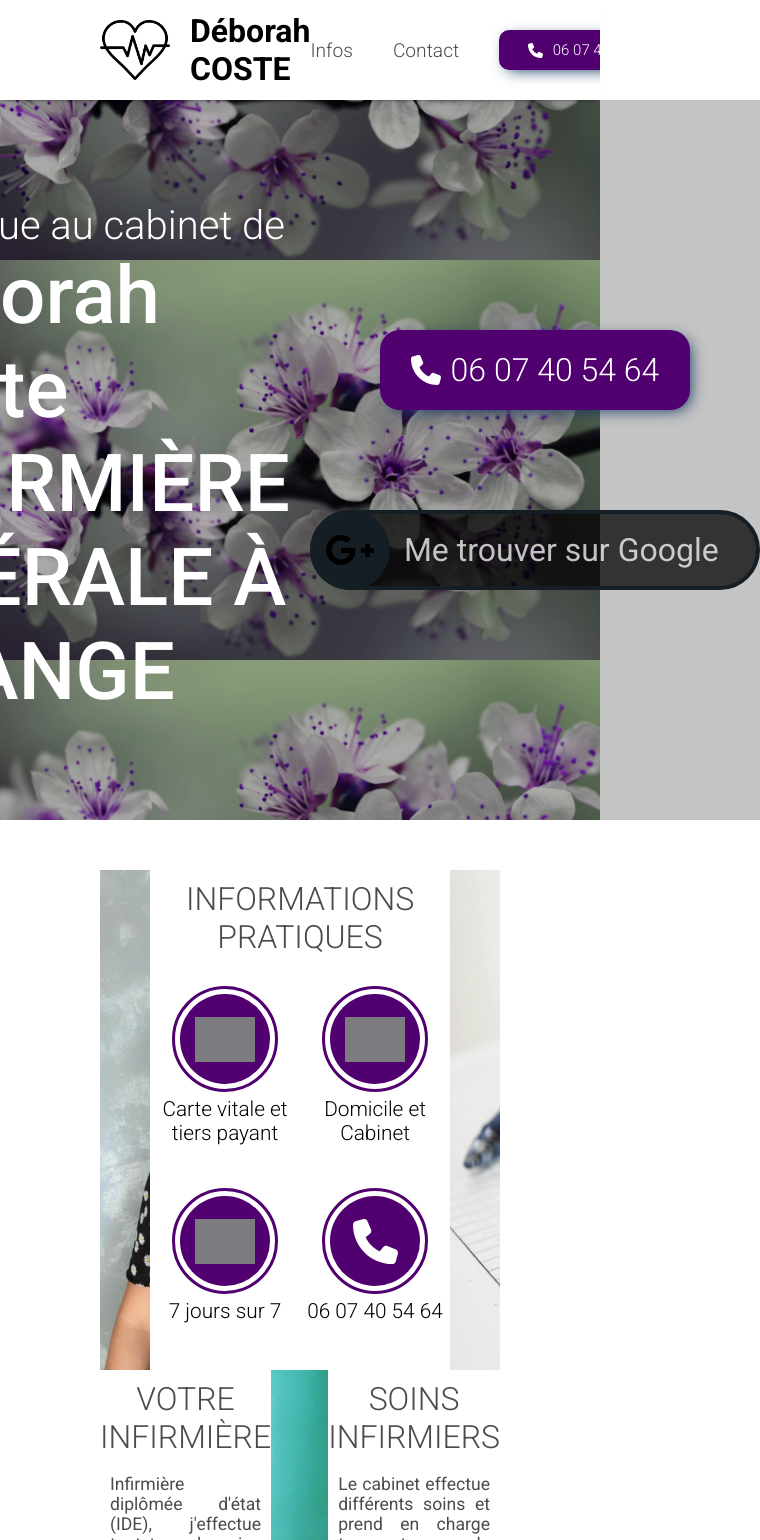
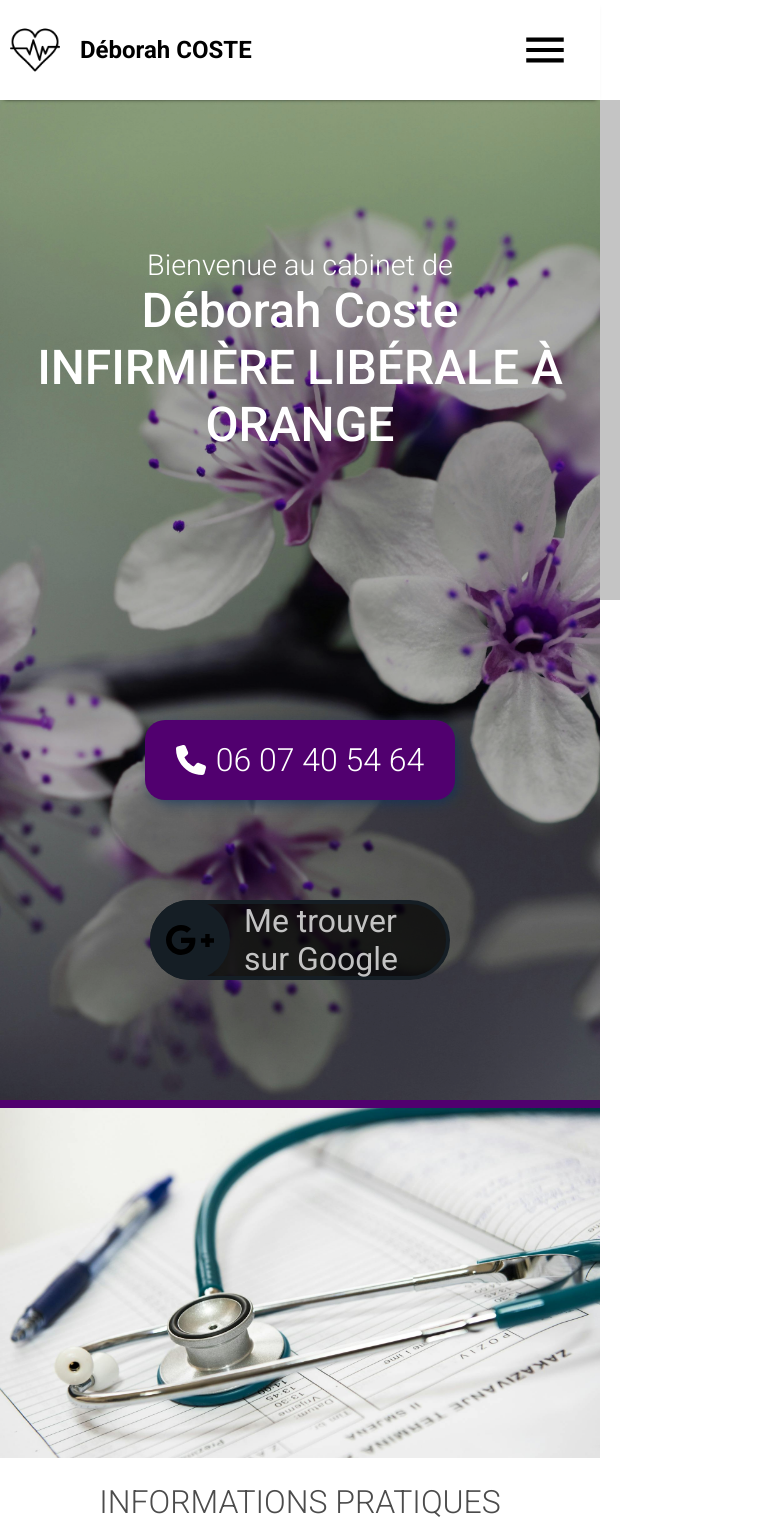
Before and after one commit to tibocst/site-vitrine-infirmi-re, a React (Create React App) app in the folder app/: page / in a window 600 px wide. Shown: the top 1540 px of the page, 760 px wide, since content can reach past the window. Built offline with nearby package versions, Linux system fonts and the light colour scheme; grey boxes are pictures that could not be loaded.

Commit message:
Correction bug menu + ajout menu burger + breakpoint

```diff
--- a/app/src/components/Header/index.jsx
+++ b/app/src/components/Header/index.jsx
@@ -2,9 +2,11 @@ import "../../styles/Header.css";
 import { NavLink } from "react-router-dom";
 import { useLocation } from "react-router-dom";
 import PhoneNumber from "../../components/PhoneNumber";
+import { useState, useEffect} from "react";
+
+import menuBurger from "../../assets/menu-burger.svg";
 
 function goToHash(hash) {
-
   if (hash) {
     const element = document.getElementById(hash.replace("#", ""));
     if (element) {
@@ -13,29 +15,72 @@ function goToHash(hash) {
         element.getBoundingClientRect().top + window.scrollY + yOffset;
       window.scrollTo({ top: yPosition, behavior: "smooth" });
     }
-    // eslint-disable-next-line no-restricted-globals
-    history.replaceState(null, '', window.location.pathname + window.location.search);
+    window.history.replaceState(
+      null,
+      "",
+      window.location.pathname + window.location.search
+    );
   }
 }
 
 function Header(props) {
   const { src } = props;
   const { hash } = useLocation();
+
+  const [menuOpen, setMenuOpen] = useState(false);
+
+  useEffect(() => {
+    if (hash) {
+      goToHash(hash);
+    }
+  }, [hash,]);
+
+
+
+  const toggleMenu = () => {
+    console.log("passé menu");
+    setMenuOpen(!menuOpen);
+  };
+
   return (
     <nav className="main-nav">
       <NavLink className="main-nav-logo" to="#votre-infirmiere">
         <img className="main-nav-logo-image" src={src} alt="Infirmière Logo" />
         <p>Déborah COSTE</p>
       </NavLink>
-      <div className="main-nav-menu">
-        <NavLink to="#infos" onClick={goToHash(hash)}>
+      <img
+        className="menu-toggle-button"
+        onClick={toggleMenu}
+        src={menuBurger}
+        alt="menu burger"
+      />
+      <div className={`main-nav-menu ${menuOpen ? "active" : ""}`}>
+        <NavLink
+          to="#infos"
+          onClick={() => {
+            goToHash(hash);
+            toggleMenu();
+          }}
+        >
           <p>Infos</p>
         </NavLink>
-        <NavLink to="#contact" onClick={goToHash(hash)}>
+        <NavLink
+          to="#contact"
+          onClick={() => {
+            goToHash(hash);
+            toggleMenu();
+          }}
+        >
           <p>Contact</p>
         </NavLink>
-        <NavLink to="tel:0607405464" onClick={goToHash(hash)}>
-            <PhoneNumber phoneNumber={"06 07 40 54 64"} />
+        <NavLink
+          to="tel:0607405464"
+          onClick={() => {
+            goToHash(hash);
+            toggleMenu();
+          }}
+        >
+          <PhoneNumber phoneNumber={"06 07 40 54 64"} />
         </NavLink>
       </div>
     </nav>
--- a/app/src/pages/Home/index.jsx
+++ b/app/src/pages/Home/index.jsx
@@ -20,7 +20,9 @@ function Home() {
         <div className="home-main-info_text">
           <h2>Bienvenue au cabinet de</h2>
           <h1>Déborah Coste</h1>
-          <h1 className="home-main-info_text_h1">INFIRMIÈRE LIBÉRALE À ORANGE</h1>
+          <h1 className="home-main-info_text_h1">
+            INFIRMIÈRE LIBÉRALE À ORANGE
+          </h1>
         </div>
         <div className="home-main-info_button">
           <div>
@@ -39,14 +41,9 @@ function Home() {
                 <p>Me trouver sur Google</p>
               </div>
             </div>
-            <Link
-              to="https://g.co/kgs/ttfcNpL"
-              target="_blank"
-              rel="noopener noreferrer"
-              className="google-link-slide_icon"
-            >
+            <div className="google-link-slide_icon">
               <img src={googleIcon} alt="Icone Google" />
-            </Link>
+            </div>
           </Link>
         </div>
       </div>
--- a/app/src/styles/Footer.css
+++ b/app/src/styles/Footer.css
@@ -54,3 +54,10 @@
     max-width: 800px;
     text-align: justify;
 }
+
+/* Extra small devices (phones, portrait) */
+@media only screen and (max-width: 600px) {
+    .footer {
+        width: 100% !important;
+    }
+  }
--- a/app/src/styles/Header.css
+++ b/app/src/styles/Header.css
@@ -95,3 +95,104 @@
   #phone-number-nav {
     max-height: 25px;
   }
+
+  .menu-toggle-button {
+    display: none;
+  }
+
+  /* Extra small devices (phones, portrait) */
+@media only screen and (max-width: 600px) {
+  .main-nav {
+    padding: 0 10px 0 10px;
+    overflow: visible;
+  }
+
+  .main-nav-logo > img {
+    height: inherit;
+    width: 50px;
+  }
+
+  .main-nav-logo > p {
+    font-size: 1.5em;
+  }
+  .main-nav-menu {
+    display: none;
+    flex-direction: column;
+    position: absolute;
+    gap: 10px;
+    top: 100px;
+    right: 0px;
+    background-color: white;
+    padding: 10px;
+    box-shadow: 0px 3px 4px -4px #000000;
+    z-index: 10;
+    border-bottom: 2px solid var(--color-second);
+    border-left: 2px solid var(--color-second);
+  }
+
+  .main-nav-menu.active {
+    display: flex;
+  }
+
+  .main-nav-menu a {
+    text-align: center;
+
+  }
+
+  .menu-toggle-button {
+    display: flex;
+    align-self: center;
+    align-items: center;
+    justify-content: center;
+    cursor: pointer;
+    height: 50px;
+    padding-right: 20px;
+  }
+}
+
+/* Small devices (phones, landscape) */
+@media only screen and (min-width: 600px) and (max-width: 768px) {
+  .main-nav {
+    padding: 0 10px 0 10px;
+    overflow: visible;
+  }
+  .main-nav-menu {
+    display: none;
+    flex-direction: column;
+    position: absolute;
+    gap: 10px;
+    top: 100px;
+    right: 0px;
+    background-color: white;
+    padding: 10px;
+    box-shadow: 0px 3px 4px -4px #000000;
+    z-index: 10;
+    border-bottom: 2px solid var(--color-second);
+    border-left: 2px solid var(--color-second);
+  }
+
+  .main-nav-menu.active {
+    display: flex;
+  }
+
+  .main-nav-menu a {
+    text-align: center;
+  }
+
+  .menu-toggle-button {
+    display: flex;
+    align-self: center;
+    align-items: center;
+    justify-content: center;
+    cursor: pointer;
+    height: 50px;
+  }
+}
+
+/* Medium devices (tablets) */
+@media only screen and (min-width: 768px) and (max-width: 992px) {
+
+  .main-nav {
+    padding: 0 10px 0 10px;
+  }
+}
--- a/app/src/styles/Home.css
+++ b/app/src/styles/Home.css
@@ -11,7 +11,7 @@
     height: 90vh;
     background-image: url("../assets/flowers.jpg");
     background-position: center;
-    background-size: 100% auto;
+    background-size: cover;
     display: flex;
     align-items: center;
     justify-content: center;
@@ -21,7 +21,6 @@
 .home-main-info_text {
     display: flex;
     flex-direction: column;
-    align-items: left;
     justify-content: center;
     flex: 1;
     background-color: rgba(0, 0, 0, 0.233);
@@ -35,7 +34,7 @@
     font-size: 2.5em;
     margin: 0;
     font-weight: 300;
-    align-self: left;
+    text-align: left;
     /* font-family: "Caveat", cursive;
     font-optical-sizing: auto;
     font-style: normal; */
@@ -60,6 +59,7 @@
     flex: 1;
     background-color: rgba(0, 0, 0, 0.233);
     height: 100%;
+    width: 100%;
 }
 
 .home-main-info_button > div:nth-child(1) {
@@ -291,3 +291,219 @@ img { max-width: 1300px;}
     /* object-position: -550px 0px; */
     object-fit: cover;
 }
+
+/* Extra small devices (phones, portrait) */
+@media only screen and (max-width: 600px) {
+    .home-main-info {
+        flex-direction: column;
+        min-height: 1000px !important;
+    }
+
+    .home-main-info_text {
+        align-items: center;
+        width: 100%;
+    }
+
+    .home-main-info_text > h2 {
+        font-size: 1.8em !important;
+    }
+
+    .home-main-info_text > h1 {
+        text-align: center;
+        font-size: 3em !important;
+    }
+
+    .google-link {
+        width: 300px;
+    }
+
+    .home-info {
+        padding: 0;
+        border-top: 8px solid var(--color-second);
+    }
+
+    .home-info-display {
+        margin: 0 !important;
+    }
+
+    .home-info-display-line-first {
+        flex-direction: column-reverse;
+        height: inherit !important;
+        gap: 15px;
+    }
+
+    .home-info-display-line-first > div {
+        height: 350px !important;
+        flex: inherit !important;
+    }
+
+    .home-info-display-line-first > div:nth-child(2) {
+        height: 500px !important;
+    }
+
+    .home-info-display_card {
+        flex-direction: column;
+        gap: 0;
+        align-items: center;
+        justify-content: center;
+    }
+
+    .home-info-display-line-second {
+        flex-direction: column;
+        height: inherit !important;
+        gap: 15px;
+    }
+
+    .home-info-display-line-second > div {
+        height: 500px !important;
+        flex: inherit !important;
+    }
+
+    .home-info-display-line-third {
+        flex-direction: column;
+        height: 700px !important;
+        gap: 30px;
+    }
+  }
+
+  /* Small devices (phones, landscape) */
+  @media only screen and (min-width: 600px) and (max-width: 768px) {
+    .home-main-info {
+        flex-direction: column;
+    }
+
+    .home-main-info_text {
+        align-items: center;
+    }
+
+    .home-main-info_text > h2 {
+        font-size: 1.8em !important;
+    }
+
+    .home-main-info_text > h1 {
+        text-align: center;
+        font-size: 3em !important;
+    }
+
+    .home-info {
+        padding: 0;
+        border-top: 8px solid var(--color-second);
+    }
+
+    .home-info-display {
+        margin: 0 !important;
+    }
+
+    .home-info-display-line-first {
+        flex-direction: column-reverse;
+        height: inherit !important;
+        gap: 15px;
+    }
+
+    .home-info-display-line-first > div {
+        height: 350px !important;
+        flex: inherit !important;
+    }
+
+    .home-info-display_card {
+        flex-direction: row;
+        gap: 0;
+        align-items: center;
+        justify-content: center;
+    }
+
+    .home-info-display-line-second {
+        flex-direction: column;
+        height: inherit !important;
+        gap: 15px;
+    }
+
+    .home-info-display-line-second > div {
+        height: 350px !important;
+        flex: inherit !important;
+    }
+
+    .home-info-display-line-third {
+        flex-direction: column;
+        height: 700px !important;
+        gap: 30px;
+    }
+  }
+
+  /* Medium devices (tablets) */
+  @media only screen and (min-width: 768px) and (max-width: 992px) {
+
+    .home-main-info {
+        flex-direction: column;
+    }
+
+    .home-main-info_text {
+        align-items: center;
+    }
+
+    .home-main-info_text > h1 {
+        text-align: center;
+    }
+
+    .home-info {
+        padding: 0;
+        border-top: 8px solid var(--color-second);
+    }
+
+    .home-info-display {
+        margin: 0 !important;
+    }
+
+    .home-info-display-line-first {
+        flex-direction: column-reverse;
+        height: inherit !important;
+        gap: 15px;
+    }
+
+    .home-info-display-line-first > div {
+        height: 350px !important;
+        flex: inherit !important;
+    }
+
+    .home-info-display_card {
+        flex-direction: row;
+        gap: 0;
+        align-items: center;
+    }
+
+    .home-info-display-line-second {
+        flex-direction: column;
+        height: inherit !important;
+        gap: 15px;
+    }
+
+    .home-info-display-line-second > div {
+        height: 350px !important;
+        flex: inherit !important;
+    }
+
+    .home-info-display-line-third {
+        flex-direction: column;
+        height: 700px !important;
+        gap: 30px;
+    }
+  }
+
+  /* Large devices (desktops) */
+  @media only screen and (min-width: 992px) and (max-width: 1200px) {
+    .home-main-info {
+        flex-direction: column;
+    }
+
+    .home-main-info_text {
+        align-items: center;
+    }
+
+    .home-main-info_text > h1 {
+        text-align: center;
+    }
+
+    .home-info-display {
+        margin: 0 !important;
+    }
+  }
--- a/app/src/styles/InfoCard.css
+++ b/app/src/styles/InfoCard.css
@@ -49,3 +49,17 @@
     text-align: center;
     width: 150px;
 }
+
+/* Extra small devices (phones, portrait) */
+@media only screen and (max-width: 600px) {
+    .info-card {
+        height: 200px;
+      }
+  }
+
+  /* Small devices (phones, landscape) */
+  @media only screen and (min-width: 600px) and (max-width: 768px) {
+  .info-card {
+    height: 200px;
+  }
+  }
--- a/app/src/styles/index.css
+++ b/app/src/styles/index.css
@@ -7,3 +7,15 @@ body {
   display: flex;
   flex-direction: column;
 }
+
+/* Extra small devices (phones, portrait) */
+@media only screen and (max-width: 600px) {
+  .body {
+    display: flex;
+    width: 100% !important;
+  }
+
+  #root {
+      width: 100% !important;
+  }
+}
```
Also changed, not shown: app/src/assets/menu-burger.svg (added).
